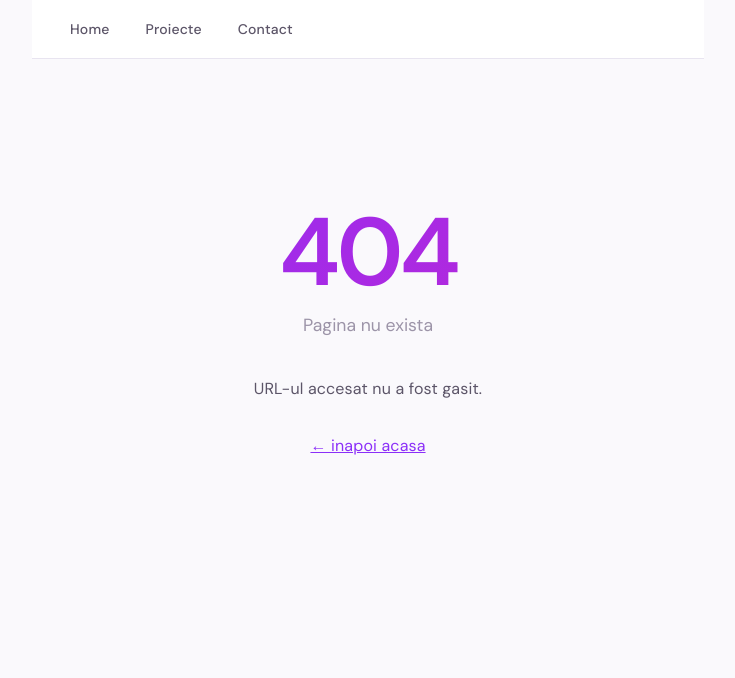
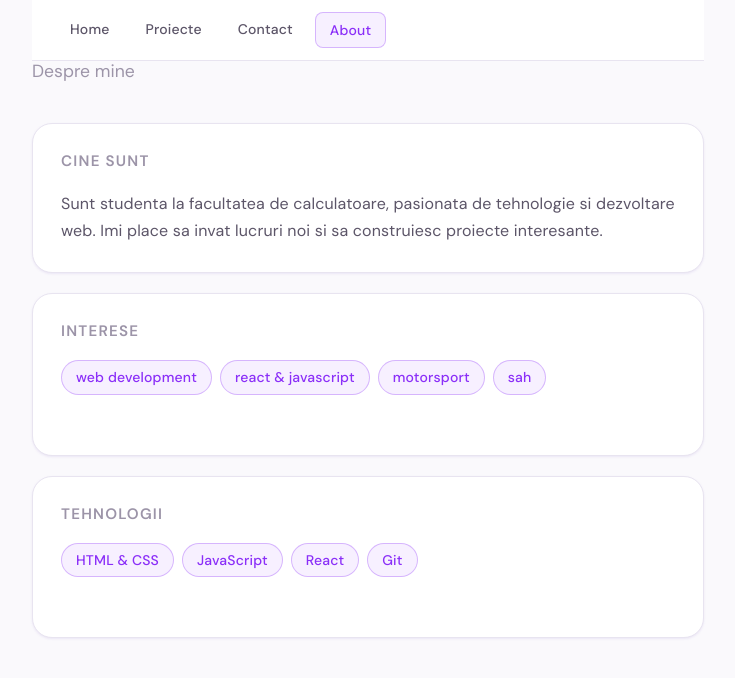
Before and after one commit to harciogul2/Lab-PW, a React (Vite) app: page /about in a window 1280 px wide. Before the commit this address had no page. Shown: the top 678 px of the page, without its empty margins (272-1007 px from the left). Built offline with nearby package versions, Linux system fonts and the light colour scheme.

Commit message:
lab7-ex 5- creare pagina about

```diff
--- a/src/App.jsx
+++ b/src/App.jsx
@@ -5,6 +5,7 @@ import Projects from './pages/Projects';
 import Contact from './pages/Contact';
 import './App.css'; //lab 7 ex3
 import NotFound from './pages/NotFound'; //lab7-ex 4 err404
+import About from './pages/About'; //lab7-ex5 pag about
 function App() {
   return (
     <BrowserRouter>
@@ -13,7 +14,10 @@ function App() {
         <Route path="/"         element={<Home />} />
         <Route path="/projects" element={<Projects />} />
         <Route path="/contact"  element={<Contact />} />
-        <Route path="*" element={<NotFound />} />
+        <Route path="/about"    element={<About />} />
+        <Route path="*"         element={<NotFound />} />
+
+
       </Routes>
     </BrowserRouter>
   );
--- a/src/Navbar.jsx
+++ b/src/Navbar.jsx
@@ -6,6 +6,7 @@ function Navbar() {
       <NavLink to="/">Home</NavLink>
       <NavLink to="/projects">Proiecte</NavLink>
       <NavLink to="/contact">Contact</NavLink>
+      <NavLink to="/about">About</NavLink>
     </nav>
   );
 }
--- /dev/null
+++ b/src/pages/About.jsx
@@ -0,0 +1,41 @@
+function About() {
+  return (
+    <div>
+      <h2>Despre mine</h2>
+
+      <div className="section-card">
+        <h3>cine sunt</h3>
+        <p style={{ color: 'var(--text)', lineHeight: '1.7' }}>
+          Sunt studenta la facultatea de calculatoare, pasionata de tehnologie si dezvoltare web.
+          Imi place sa invat lucruri noi si sa construiesc proiecte interesante.
+        </p>
+      </div>
+
+      <div className="section-card">
+        <h3>interese</h3>
+        <div className="about-section">
+          <ul>
+            <li>web development</li>
+            <li>react & javascript</li>
+            <li>motorsport</li>
+            <li>sah</li>
+          </ul>
+        </div>
+      </div>
+
+      <div className="section-card">
+        <h3>tehnologii</h3>
+        <div className="about-section">
+          <ul>
+            <li>HTML & CSS</li>
+            <li>JavaScript</li>
+            <li>React</li>
+            <li>Git</li>
+          </ul>
+        </div>
+      </div>
+    </div>
+  );
+}
+
+export default About;
```
